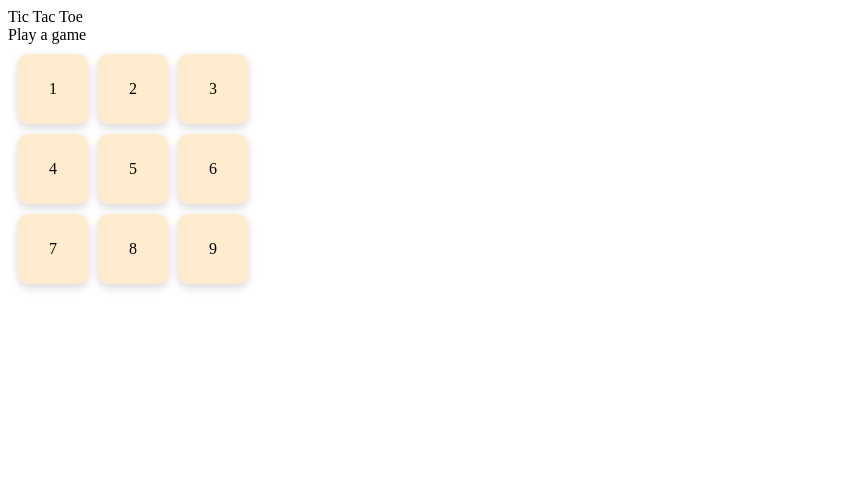
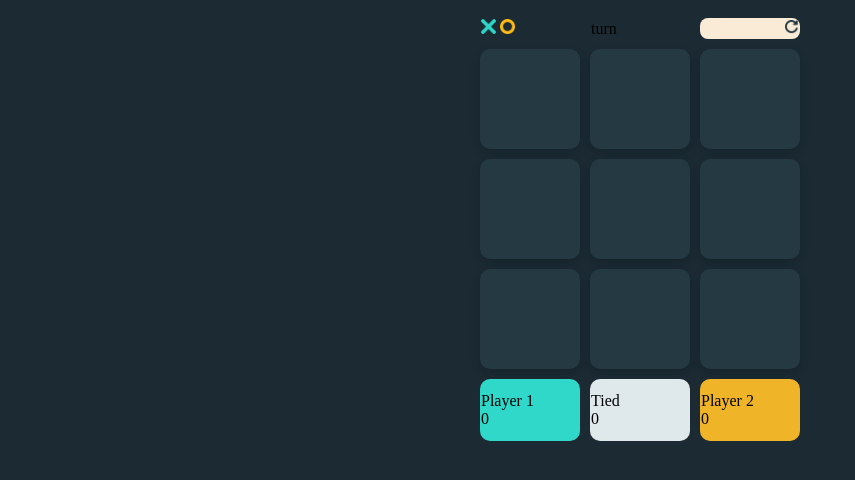
Before and after one commit to animeshjha06/Tic-Tac-Toe, a Python web app: template template/index.html in a window 1280 px wide. Shown: the top 480 px of the page, without its empty margins (0-855 px from the left). Run offline with Jinja, Linux system fonts and the light colour scheme; the template is opened without the code that fills it, so the values that code supplies are empty.

Commit message:
add styling

```diff
--- a/static/style.css
+++ b/static/style.css
@@ -1,20 +1,58 @@
 body{
-    /* background-color: #1E2D38 ; */
+    background-color: #1b2a33 ;
+    display: flex;
+    align-items: center;
+    justify-content: center;
 }
 
 .board{
     border-collapse: separate;
     border-spacing: 10px;
+    /* display: flex; */
+    /* justify-content: center; */
+    /* align-items: center; */
 }
-
-td{
-    background-color: blanchedalmond;
+.top-logo{
+    height: 15px;
+}
+.block{
+    background-color: #253943;
     padding: 10px;
     border:  white;
-    height: 50px;
-    width: 50px;
+    height: 80px;
+    width: 80px;
     border-radius: 10px;
     align-items: center;
     text-align: center;
     box-shadow: 0px 4px 10px rgba(0, 0, 0, 0.15);
 }
+
+.block:hover{
+    background-color: #304551;
+}
+
+.refresh-icon{
+    height: 15px;
+    justify-content: right;
+}
+
+.score-card-x{
+    background-color: #2fd8c9;
+    height: 50px;
+    width: 80px;
+    border-radius: 10px;
+}
+
+.score-card-ties{
+    background-color: #dfe8ea;
+    height: 60px;
+    width: 80px;
+    border-radius: 10px;
+}
+
+.score-card-o{
+    background-color: #f0b429;
+    height: 60px;
+    width: 80px;
+    border-radius: 10px;
+}
--- a/template/index.html
+++ b/template/index.html
@@ -9,25 +9,48 @@
     <script src="/static/script.js"></script>
 </head>
 <body>
-    <header>Tic Tac Toe</header>
+    <!-- <header>Tic Tac Toe</header> -->
     <section>
         <div>
-            Play a game
             <table class = "board">
                 <tr>
-                    <td id = '1'>1</td>
-                    <td id = '2'>2</td>
-                    <td id = '3'>3</td>
+                    <td>
+                        <img class="top-logo" src="/static/images/cross.png" alt="">
+                        <img class="top-logo" src="/static/images/circle.png" alt="">
+                    </td>
+                    <td>turn</td>
+                    <td style="background-color: antiquewhite; border-radius: 8px; text-align: right; width: 15px;">
+                        <img class="refresh-icon" src="/static/images/refresh-arrow.png" alt="">
+                    </td>
                 </tr>
                 <tr>
-                    <td id = '4'>4</td>
-                    <td id = '5'>5</td>
-                    <td id = '6'>6</td>
+                    <td class = 'block'></td>
+                    <td class = 'block'></td>
+                    <td class = 'block'></td>
                 </tr>
                 <tr>
-                    <td id = '7'>7</td>
-                    <td id = '8'>8</td>
-                    <td id = '9'>9</td>
+                    <td class = 'block'></td>
+                    <td class = 'block'></td>
+                    <td class = 'block'></td>
+                </tr>
+                <tr>
+                    <td class = 'block'></td>
+                    <td class = 'block'></td>
+                    <td class = 'block'></td>
+                </tr>
+                <tr>
+                    <td class="score-card-x">
+                        <div>Player 1</div>
+                        <div>0</div>
+                    </td>
+                    <td class="score-card-ties">
+                        <div>Tied</div>
+                        <div>0</div>
+                    </td>
+                    <td class="score-card-o">
+                        <div>Player 2</div>
+                        <div>0</div>
+                    </td>
                 </tr>
             </table>
         </div>
```
Also changed, not shown: static/images/circle.png (added), static/images/cross.png (added), static/images/refresh-arrow.png (added).
